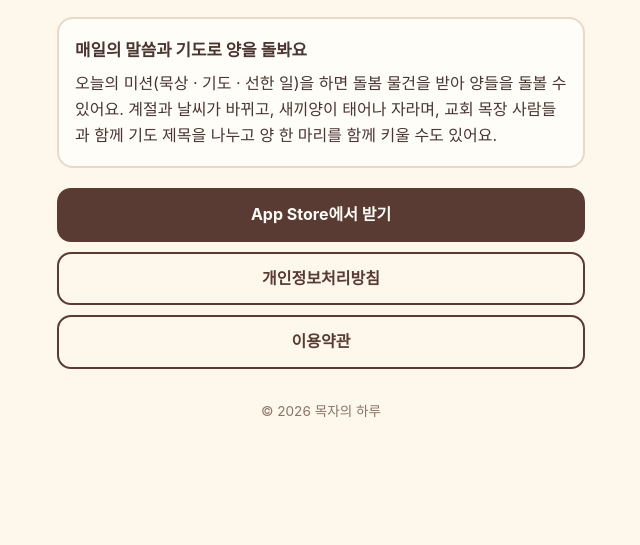
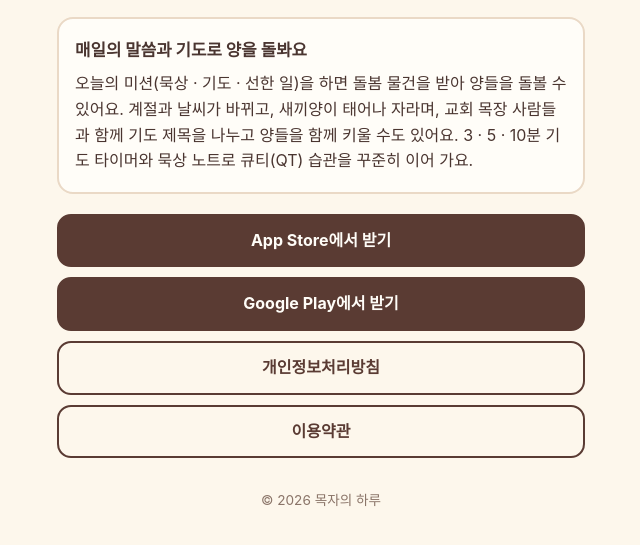
Before and after one commit to skdud907/skdud907.github.io, a plain HTML site: page index.html in a window 1280 px wide. Shown: the part 313-858 px from the top of the page, without its empty margins (319-959 px from the left). Before the commit the page ends 800 px from the top, so only its background shows below. Drawn offline with Linux system fonts and the light colour scheme.

Commit message:
목자의 하루 사이트: Google Play 단추 · 기도 타이머 소개
- 'Google Play에서 받기' 단추 추가 (App Store 옆)
- 소개 글에 3 · 5 · 10분 기도 타이머와 묵상 노트(큐티 · QT) 한 줄
- '양 한 마리를 함께' → '양들을 함께'

Co-Authored-By: Claude Opus 5.5 <noreply@anthropic.com>

```diff
--- a/index.html
+++ b/index.html
@@ -90,11 +90,13 @@
     <section class="card">
       <h2>매일의 말씀과 기도로 양을 돌봐요</h2>
       <p>오늘의 미션(묵상 · 기도 · 선한 일)을 하면 돌봄 물건을 받아 양들을 돌볼 수 있어요.
-        계절과 날씨가 바뀌고, 새끼양이 태어나 자라며, 교회 목장 사람들과 함께 기도 제목을 나누고 양 한 마리를 함께 키울 수도 있어요.</p>
+        계절과 날씨가 바뀌고, 새끼양이 태어나 자라며, 교회 목장 사람들과 함께 기도 제목을 나누고 양들을 함께 키울 수도 있어요.
+        3 · 5 · 10분 기도 타이머와 묵상 노트로 큐티(QT) 습관을 꾸준히 이어 가요.</p>
     </section>
 
     <nav class="links" aria-label="링크">
       <a class="primary" href="https://apps.apple.com/kr/app/id6831984662">App Store에서 받기</a>
+      <a class="primary" href="https://play.google.com/store/apps/details?id=com.na0.shepherdsday">Google Play에서 받기</a>
       <a href="https://emerald-chinchilla-53e.notion.site/4111cbaa84b4807ab0aefdfad8d2b089">개인정보처리방침</a>
       <a href="terms.html">이용약관</a>
     </nav>
```
